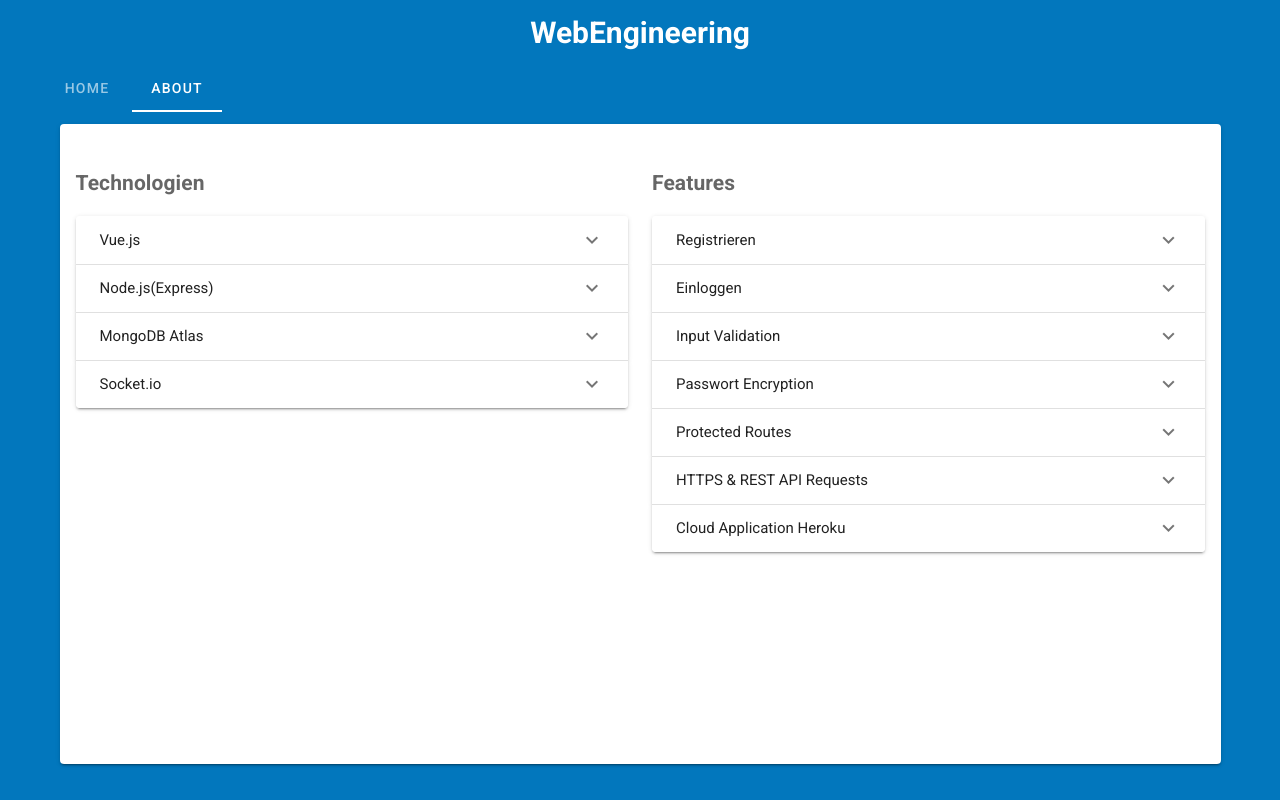
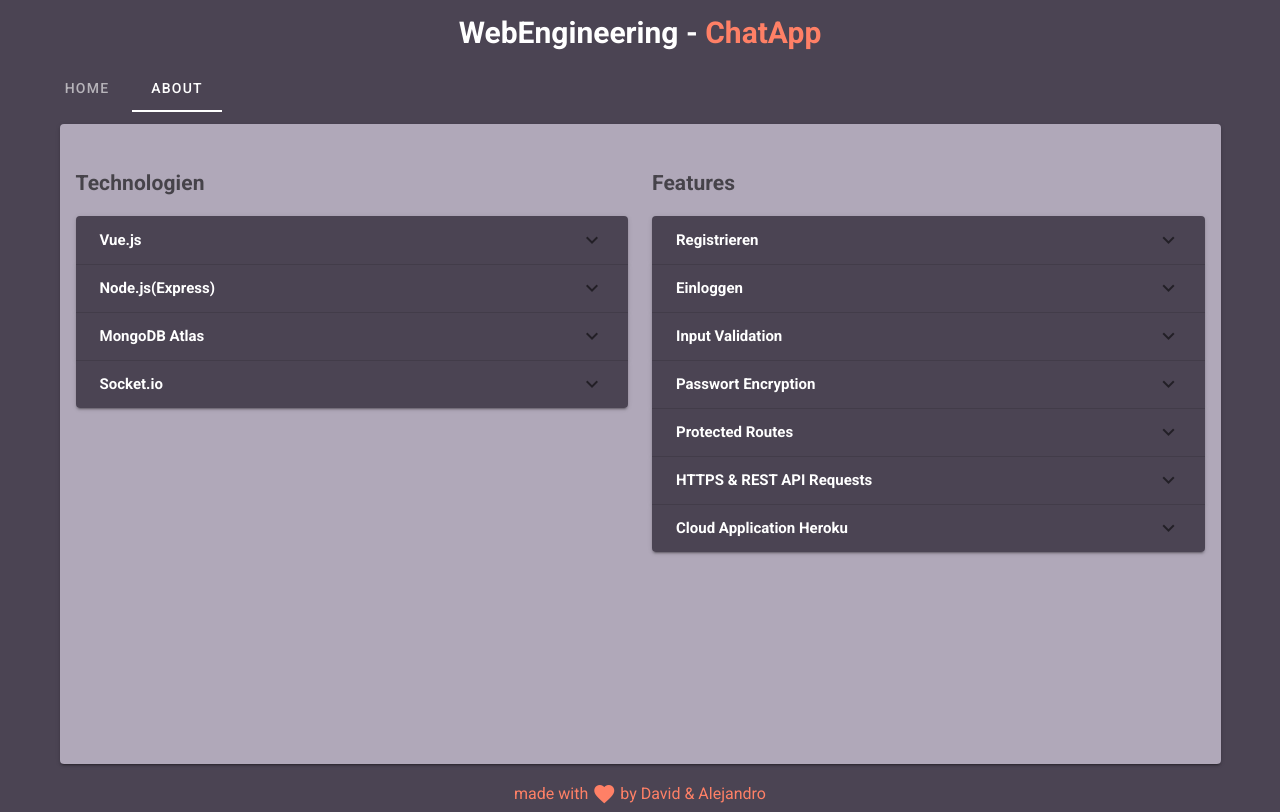
Before and after one commit to dev-ale/FHNW-Chat-App, a Vue app: page /about in a window 1280 px wide. Built offline with nearby package versions, Linux system fonts and the light colour scheme; no server answers; what vue-chat-scroll would draw is missing.

Commit message:
new styling

```diff
--- a/src/App.vue
+++ b/src/App.vue
@@ -8,17 +8,19 @@
     >
 <!--      -->
       <v-btn small v-if="$store.getters.isAuthenticated" color="primary">
-        <v-icon class="ml-1">mdi-account</v-icon>
+        <v-icon small class="ml-1">mdi-account</v-icon>
         <div v-if="!$vuetify.breakpoint.mobile">{{ $store.getters.getUsername }}</div>
       </v-btn>
       <v-spacer></v-spacer>
 
-      <v-app-bar-title><h2>WebEngineering</h2></v-app-bar-title>
+      <v-app-bar-title>
+        <h2>WebEngineering - <span class="accent--text">ChatApp</span></h2>
+      </v-app-bar-title>
 
       <v-spacer></v-spacer>
 
-      <v-btn small v-if="$store.getters.isAuthenticated" color="red" @click="logout">
-        <v-icon class="ml-1">mdi-lock</v-icon>
+      <v-btn small v-if="$store.getters.isAuthenticated" color="error" @click="logout">
+        <v-icon small class="ml-1">mdi-lock</v-icon>
         <div v-if="!$vuetify.breakpoint.mobile">Logout</div>
       </v-btn>
 
@@ -39,6 +41,11 @@
     <v-main class="primary">
       <router-view/>
     </v-main>
+    <v-footer color="primary" class="accent--text">
+      <v-spacer/>
+      made with <v-icon color="accent" class="mr-1 ml-1">mdi-heart</v-icon> by David & Alejandro
+      <v-spacer/>
+    </v-footer>
   </v-app>
 </template>
 
--- a/src/components/Login.vue
+++ b/src/components/Login.vue
@@ -2,7 +2,7 @@
   <v-container>
     <v-layout wrap>
       <v-flex sm12 md6 offset-md3>
-        <v-card elevation="4" light tag="section">
+        <v-card elevation="4" light tag="section" color="third">
           <v-divider></v-divider>
           <v-card-text>
             <v-form>
@@ -25,7 +25,7 @@
           <v-card-actions :class="{ 'pa-3': $vuetify.breakpoint.smAndUp }">
             <p class="caption red--text">{{ errorMessage }}</p>
             <v-spacer></v-spacer>
-            <v-btn @click="login" dark color="primary" >
+            <v-btn @click="login" large class="text--primary" color="accent" >
               Login
             </v-btn>
           </v-card-actions>
--- a/src/components/Register.vue
+++ b/src/components/Register.vue
@@ -2,7 +2,7 @@
   <v-container>
     <v-layout wrap>
       <v-flex sm12 md6 offset-md3>
-        <v-card elevation="4" light tag="section">
+        <v-card elevation="4" light tag="section" color="third">
           <v-divider></v-divider>
           <v-card-text>
             <v-form>
@@ -31,7 +31,7 @@
           <v-card-actions :class="{ 'pa-3': $vuetify.breakpoint.smAndUp }">
             <p class="caption red--text">{{ errorMessage }}</p>
             <v-spacer></v-spacer>
-            <v-btn @click="register" dark color="primary" >
+            <v-btn @click="register" dark class="text--primary" color="accent" >
               Registrieren
             </v-btn>
           </v-card-actions>
--- a/src/components/Room.vue
+++ b/src/components/Room.vue
@@ -3,8 +3,7 @@
     <v-row>
       <v-col>
         <v-avatar
-            @mouseover="hover = true"
-            @mouseleave="hover = false"
+            class="room"
             :color="color"
             size="128"
             @click="joinRoom"
@@ -14,25 +13,13 @@
           <span v-if="color !== 'fhnw'" class="white--text headline">{{ title }}</span>
           <span v-if="color === 'fhnw'" class="black--text headline">{{ title }}</span>
         </v-avatar>
-        <v-avatar
-            @mouseover="hover = true"
-            @mouseleave="hover = false"
-            :color="color"
-            size="133"
-            @click="joinRoom"
-            style="cursor: pointer"
-            v-if="hover"
-        >
-          <span v-if="color !== 'fhnw'" class="white--text headline">{{ title }}</span>
-          <span v-if="color === 'fhnw'" class="black--text headline">{{ title }}</span>
-        </v-avatar>
         <p class="caption mb-1">{{ creator }}</p>
         <v-container>
           <v-row justify="center" align-items="flex-end" align="center">
             <v-col>
-              <v-btn x-small @click="joinRoom" outlined class="mr-2" color="primary">Join</v-btn>
-              <v-btn x-small @click="dialog = true" v-if="deletable" class="ml-2" outlined color="red">Delete</v-btn>
-              <v-btn x-small @click="dialog = true" v-if="creator == username && role == 'dozent'" class="ml-2" outlined color="red">Delete</v-btn>
+              <v-btn x-small @click="joinRoom" class="mr-2" color="primary">Join</v-btn>
+              <v-btn x-small @click="dialog = true" v-if="deletable" class="ml-2"  color="error">Delete</v-btn>
+              <v-btn x-small @click="dialog = true" v-if="creator == username && role == 'dozent'" class="ml-2"  color="error">Delete</v-btn>
             </v-col>
           </v-row>
         </v-container>
@@ -77,7 +64,6 @@
 name: "Room",
   data() {
     return {
-      hover: false,
       dialog: false
     };
   },
@@ -91,7 +77,6 @@
     role: String
   },
   methods: {
-
     joinRoom() {
       this.$store.commit('SET_CURRENTROOM', this.id)
       this.$router.push('/chat');
@@ -111,4 +96,12 @@
 
 <style scoped>
 
+.room {
+  filter: drop-shadow(0 0 0.1rem #4B4453);
+}
+
+.room:hover {
+  filter: drop-shadow(0 0 0.25rem #4B4453);
+}
+
 </style>
--- a/src/plugins/vuetify.js
+++ b/src/plugins/vuetify.js
@@ -7,7 +7,10 @@
     theme: {
         themes: {
             light: {
-                primary: '#0277bd',
+                primary: '#4B4453',
+                accent: '#FF8066',
+                third: '#B0A8B9',
+                error: '#C34A36',
                 fhnw: '#FDE70E',
                 admin:'#c44348',
                 general: '#0277bd',
--- a/src/views/About.vue
+++ b/src/views/About.vue
@@ -1,6 +1,6 @@
 <template>
   <v-container>
-    <v-card height="80vh">
+    <v-card height="80vh" color="third">
       <v-card-text>
         <v-card-title>
           <v-spacer></v-spacer>
@@ -10,8 +10,8 @@
             <h2>Technologien</h2>
             <br>
                 <v-expansion-panels>
-              <v-expansion-panel v-for="technologie in technologien" :key="technologie.index">
-                <v-expansion-panel-header>{{technologie.title}}</v-expansion-panel-header>
+              <v-expansion-panel class="primary white--text" v-for="technologie in technologien" :key="technologie.index">
+                <v-expansion-panel-header><strong>{{technologie.title}}</strong></v-expansion-panel-header>
                 <v-expansion-panel-content>{{technologie.beschreibung}}</v-expansion-panel-content>
               </v-expansion-panel>
             </v-expansion-panels>
@@ -20,8 +20,8 @@
             <h2>Features</h2>
             <br>
             <v-expansion-panels>
-              <v-expansion-panel v-for="feature in features" :key="feature.index">
-                <v-expansion-panel-header>{{feature.title}}</v-expansion-panel-header>
+              <v-expansion-panel class="primary white--text" v-for="feature in features" :key="feature.index">
+                <v-expansion-panel-header><strong>{{feature.title}}</strong></v-expansion-panel-header>
                 <v-expansion-panel-content>{{feature.beschreibung}}</v-expansion-panel-content>
               </v-expansion-panel>
             </v-expansion-panels>
--- a/src/views/Dashboard.vue
+++ b/src/views/Dashboard.vue
@@ -1,6 +1,6 @@
 <template>
   <v-container>
-    <v-card height="80vh" class="overflow-y-auto">
+    <v-card height="80vh" class="overflow-y-auto" color="third">
       <v-card-text>
         <v-card-title>
           <v-row>
@@ -8,7 +8,7 @@
               Hallo, {{ username }} ({{ role }})
             </v-col>
             <v-col align="right">
-              <v-btn @click="dialog = true" v-if="role == 'admin' || role == 'dozent'" class="mr-5" color="primary">Add New Room</v-btn>
+              <v-btn @click="dialog = true" v-if="role == 'admin' || role == 'dozent'" class="mr-5 text--primary" color="accent">Add New Room</v-btn>
               <v-btn icon @click="getRooms" color="primary"><v-icon>mdi-refresh</v-icon></v-btn>
             </v-col>
           </v-row>
--- a/src/views/Home.vue
+++ b/src/views/Home.vue
@@ -3,15 +3,16 @@
     <v-row>
       <v-col align="center">
         <h2 class="white--text">Wilkommen beim FHNW Chat für Studierende und Dozenten</h2>
+        <p style="font-size:18px;" class="caption third--text">Lorem ipsum dolor sit amet, consetetur sadipscing elitr, sed diam nonumy eirmod tempor invidunt ut labore et dolore magna aliquyam erat, sed diam voluptua. At vero eos et accusam et justo duo dolores et ea rebum. Stet clita kasd gubergren, no sea takimata sanctus est Lorem ipsum dolor sit amet. Lorem ipsum dolor sit amet, consetetur sadipscing elitr, sed diam nonumy eirmod tempor invidunt ut labore et dolore magna aliquyam erat, sed diam voluptua. At vero eos et accusam et justo duo dolores et ea rebum. Stet clita kasd gubergren, no sea takimata sanctus est Lorem ipsum dolor sit amet.</p>
       </v-col>
     </v-row>
     <v-row align="center" justify="center">
-      <v-col align="center" justify="center">
-        <v-btn to="/register" x-large>Registrieren</v-btn>
+      <v-col align="center" justify="center" cols="12">
+        <v-btn width="200" to="/register" class="text--primary" color="accent" x-large>Registrieren</v-btn>
       </v-col>
-      <v-col align="center" justify="center">
-        <v-btn to="/login"  x-large>Einloggen</v-btn>
-        </v-col>
+      <v-col align="center" justify="center" cols="12">
+        <v-btn width="200" to="/login" class="text--primary" color="accent" x-large>Einloggen</v-btn>
+      </v-col>
     </v-row>
   </v-container>
 </template>
```
Also changed, not shown: src/views/Chat.vue (+5 -5 lines).
